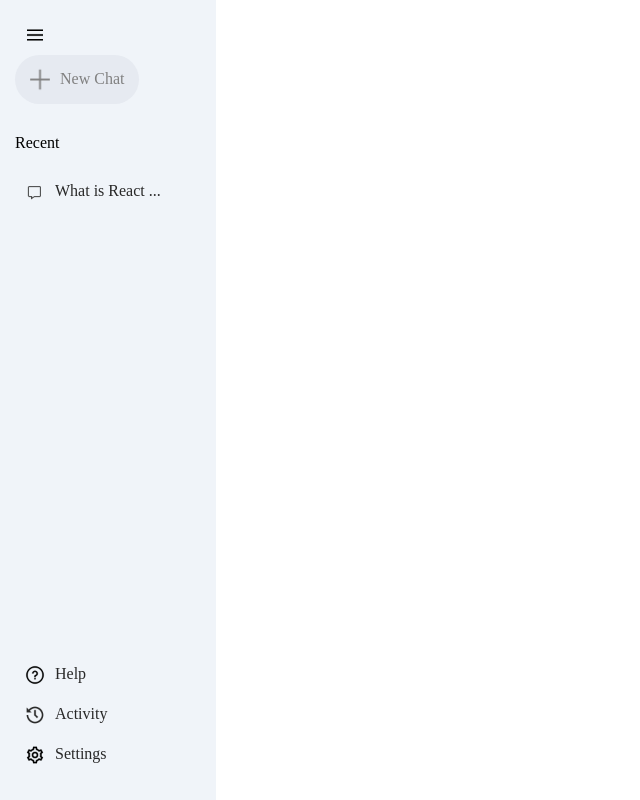
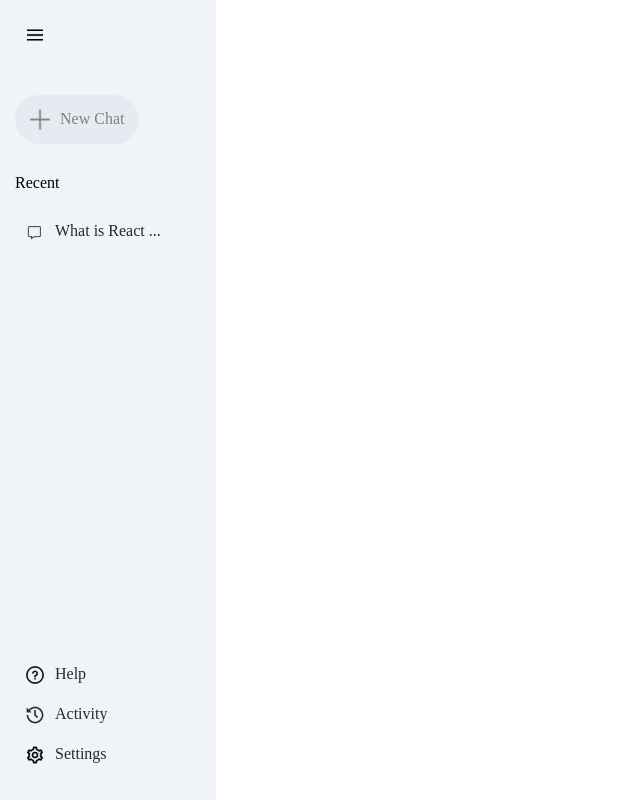
Before and after one commit to StarKnightt/GeminiAIClone, a React (Vite) app: page / in a window 1280 px wide. Shown: the whole page, without its empty margins (0-640 px from the left). Built offline with nearby package versions, Linux system fonts and the light colour scheme.

Commit message:
sidebar design is finished

```diff
--- a/src/components/Sidebar/Sidebar.css
+++ b/src/components/Sidebar/Sidebar.css
@@ -19,7 +19,7 @@
 }
 
 .sidebar .new-chat{
-    margin-top: 10px;
+    margin-top: 50px;
     display: inline-flex;
     align-items: center;
     gap: 10px;
@@ -62,3 +62,8 @@
     display: flex;
     flex-direction: column;
 }
+
+.sidebar .bottom-item{
+    padding-right: 10px;
+    cursor: pointer;
+}
```
